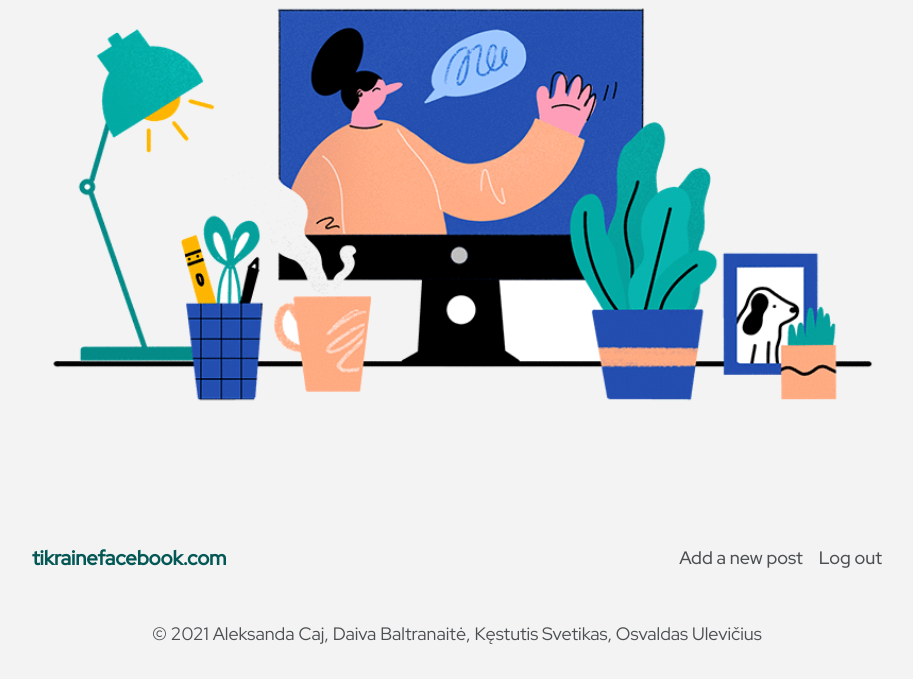
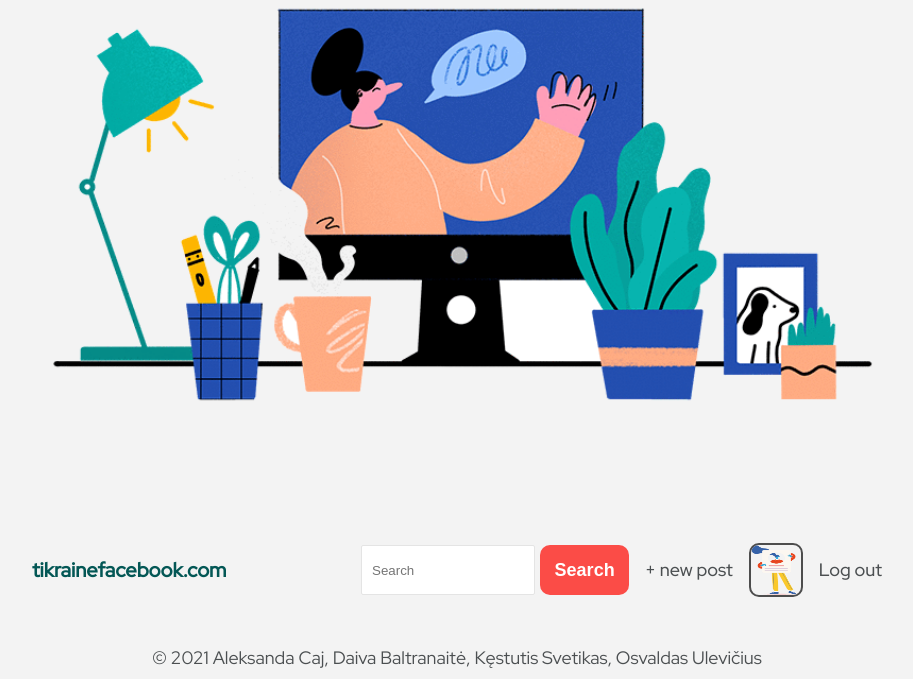
Before and after one commit to daivabaltranaite/tikrainefacebook, a PHP site: page / in a window 1280 px wide. Shown: the part 178-857 px from the top of the page, without its empty margins (183-1096 px from the left). Before the commit the page ends 822 px from the top, so only its background shows below. Run offline with PHP 8.4, Linux system fonts and the light colour scheme; data that the repository does not hold is empty.

Commit message:
search.php added/ header.html changed
Prideta:
search.php
(paieška pagal įvestį search laukely header'y. Kolkas neveikia su Users.

Pakeista:
hedear.html
(pridėtas search laukelis,
pridėtas profile paveiksliukas - linkas į profile psl.)

```diff
--- a/web/css/style.css
+++ b/web/css/style.css
@@ -43,6 +43,13 @@
 /* =========================================================
    ACTIONS
 ========================================================= */
+.profile-link {
+    height: 5rem;
+    width: 5rem;
+    margin-left: 1.6rem;
+    border: 2px solid #4d4d4d;
+    border-radius: 10px;
+}
 
 .header-action {
     color: #4B4F51;
@@ -101,6 +108,7 @@
     border: 1px solid #15234A;
 }
 
+form button[type="submit"],
 form input[type="submit"] {
     background-color: #fb4c47;
     border: 0;
@@ -112,6 +120,12 @@
     height: 5rem;
     outline: none;
     width: 100%;
+}
+
+form button[type="submit"] {
+    width: 50%;
+    border-radius: 10px;
+    margin-left: 5px;
 }
 
 form input[type="submit"]:hover {
@@ -136,7 +150,17 @@
 .header-menu {
     display: flex;
     flex-direction: column;
+    justify-content: center;
+    align-items: center;
 }
+
+.header-form {
+    display: flex;
+    flex-direction: row;
+
+}
+
+
 
 /* =========================================================
    BODY
@@ -147,6 +171,7 @@
     flex-direction: column;
     margin: auto;
     width: 100%;
+
 }
 
 .title { margin-top: 4rem; }
--- a/web/header.html
+++ b/web/header.html
@@ -3,7 +3,16 @@
         <h3>tikrainefacebook.com</h3>
     </div>
     <div class="header-menu">
-        <a href="newpostform.php" class="header-action">Add a new post</a>
+
+        <form class="header-form" action="search.php" method="POST">
+            <input type="text" name="search" placeholder="Search">
+            <button type="submit" name="submit-search">Search</button>
+        </form>
+
+        <a href="newpostform.php" class="header-action">+ new post</a>
+
+<!--        TODO if user has profile picture, display it, else show default profile picture-->
+        <a href="profile.html"><img class="profile-link" src="img/profile.png"></a>
         <a href="#" class="header-action">Log out</a>
     </div>
 </div>
```
Also changed, not shown: web/search.php (added, +62 -0 lines).
